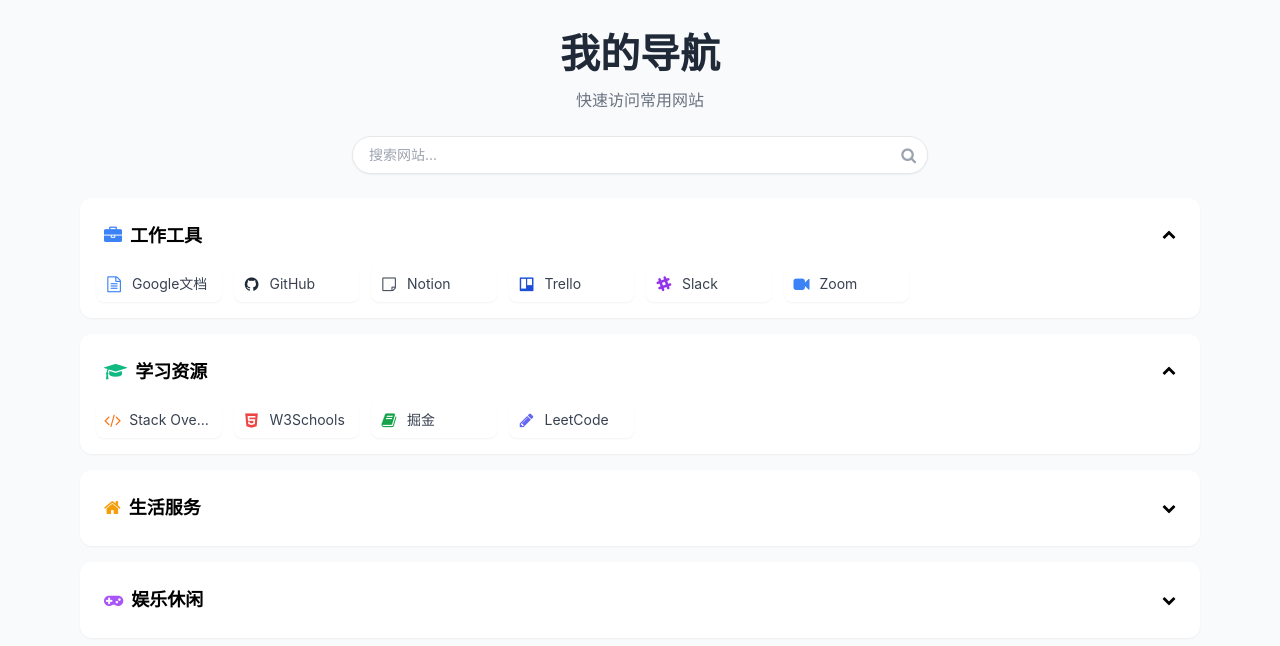
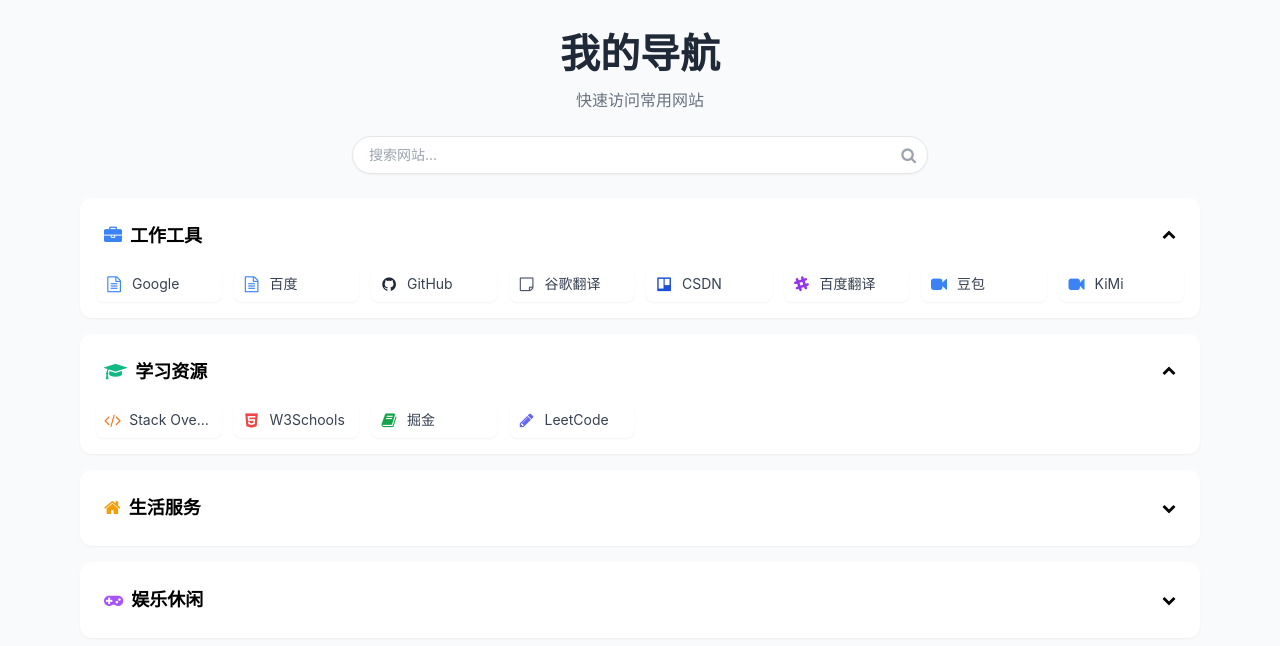
Before and after one commit to lihaowei2028/myindexhtml, a plain HTML site: page index.html in a window 1280 px wide. Drawn offline with nearby package versions, Linux system fonts and the light colour scheme.

Commit message:
Update index.html
更新导航站点

```diff
--- a/index.html
+++ b/index.html
@@ -81,29 +81,37 @@
                 </div>
                 <div class="grid grid-cols-3 sm:grid-cols-4 md:grid-cols-6 lg:grid-cols-8 gap-2 sm:gap-3 mt-2" id="workContent">
                     <!-- 网站卡片 -->
-                    <a href="https://docs.google.com" target="_blank" class="nav-item">
+                    <a href="https://www.google.com" target="_blank" class="nav-item">
                         <i class="fa fa-file-text-o text-primary w-5 text-center"></i>
-                        <span class="text-gray-700 text-sm truncate">Google文档</span>
+                        <span class="text-gray-700 text-sm truncate">Google</span>
+                    </a>
+                    <a href="https://www.baidu.com" target="_blank" class="nav-item">
+                        <i class="fa fa-file-text-o text-primary w-5 text-center"></i>
+                        <span class="text-gray-700 text-sm truncate">百度</span>
                     </a>
                     <a href="https://github.com" target="_blank" class="nav-item">
                         <i class="fa fa-github text-gray-800 w-5 text-center"></i>
                         <span class="text-gray-700 text-sm truncate">GitHub</span>
                     </a>
-                    <a href="https://notion.so" target="_blank" class="nav-item">
+                    <a href="http://translate.google.com.hk" target="_blank" class="nav-item">
                         <i class="fa fa-sticky-note-o text-gray-600 w-5 text-center"></i>
-                        <span class="text-gray-700 text-sm truncate">Notion</span>
+                        <span class="text-gray-700 text-sm truncate">谷歌翻译</span>
                     </a>
-                    <a href="https://trello.com" target="_blank" class="nav-item">
+                    <a href="http://www.csdn.net" target="_blank" class="nav-item">
                         <i class="fa fa-trello text-blue-700 w-5 text-center"></i>
-                        <span class="text-gray-700 text-sm truncate">Trello</span>
+                        <span class="text-gray-700 text-sm truncate">CSDN</span>
                     </a>
-                    <a href="https://slack.com" target="_blank" class="nav-item">
+                    <a href="https://fanyi.baidu.com" target="_blank" class="nav-item">
                         <i class="fa fa-slack text-purple-600 w-5 text-center"></i>
-                        <span class="text-gray-700 text-sm truncate">Slack</span>
+                        <span class="text-gray-700 text-sm truncate">百度翻译</span>
                     </a>
-                    <a href="https://zoom.us" target="_blank" class="nav-item">
+                    <a href="https://www.doubao.com/chat/" target="_blank" class="nav-item">
                         <i class="fa fa-video-camera text-blue-500 w-5 text-center"></i>
-                        <span class="text-gray-700 text-sm truncate">Zoom</span>
+                        <span class="text-gray-700 text-sm truncate">豆包</span>
+                    </a>
+                    <a href="https://kimi.moonshot.cn/" target="_blank" class="nav-item">
+                        <i class="fa fa-video-camera text-blue-500 w-5 text-center"></i>
+                        <span class="text-gray-700 text-sm truncate">KiMi</span>
                     </a>
                 </div>
             </section>
@@ -177,17 +185,21 @@
                     <i class="fa fa-chevron-down text-sm transition-transform duration-300" id="entertainmentIcon"></i>
                 </div>
                 <div class="grid grid-cols-3 sm:grid-cols-4 md:grid-cols-6 lg:grid-cols-8 gap-2 sm:gap-3 mt-2 hidden" id="entertainmentContent">
-                    <a href="https://youtube.com" target="_blank" class="nav-item">
+                    <a href="https://www.taobao.com" target="_blank" class="nav-item">
                         <i class="fa fa-youtube-play text-red-600 w-5 text-center"></i>
-                        <span class="text-gray-700 text-sm truncate">YouTube</span>
+                        <span class="text-gray-700 text-sm truncate">淘宝网</span>
                     </a>
                     <a href="https://bilibili.com" target="_blank" class="nav-item">
                         <i class="fa fa-play-circle text-pink-500 w-5 text-center"></i>
                         <span class="text-gray-700 text-sm truncate">哔哩哔哩</span>
                     </a>
-                    <a href="https://twitch.tv" target="_blank" class="nav-item">
+                    <a href="http://www.jd.com" target="_blank" class="nav-item">
                         <i class="fa fa-video-camera text-purple-600 w-5 text-center"></i>
-                        <span class="text-gray-700 text-sm truncate">Twitch</span>
+                        <span class="text-gray-700 text-sm truncate">京东商城</span>
+                    </a>
+                    <a href="https://tieba.baidu.com/f?kw=pt&fr=ala0&tpl=5" target="_blank" class="nav-item">
+                        <i class="fa fa-video-camera text-purple-600 w-5 text-center"></i>
+                        <span class="text-gray-700 text-sm truncate">PT吧</span>
                     </a>
                 </div>
             </section>
```
